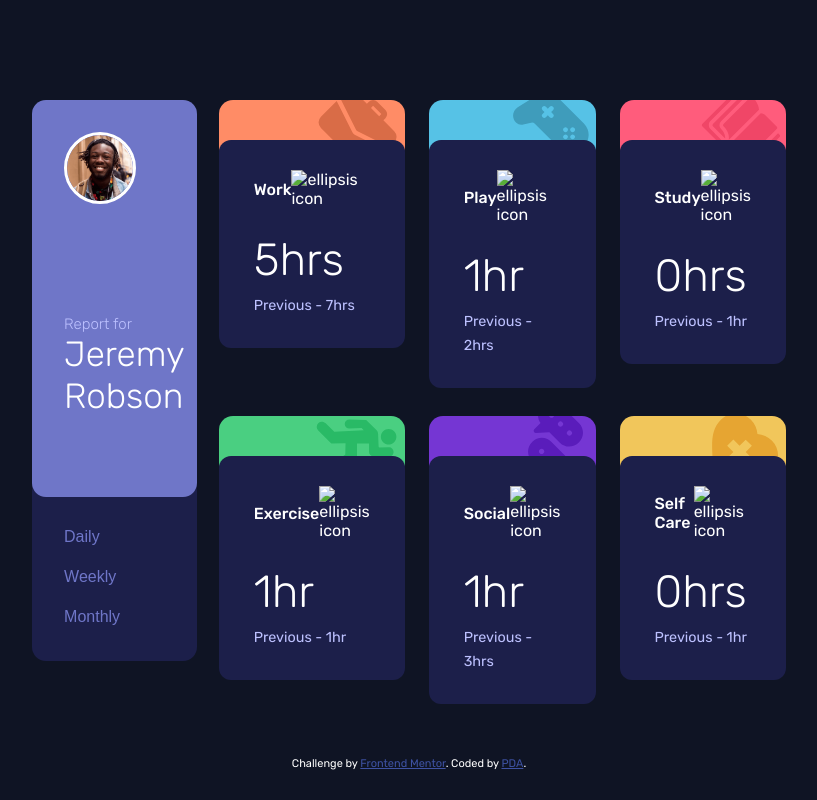
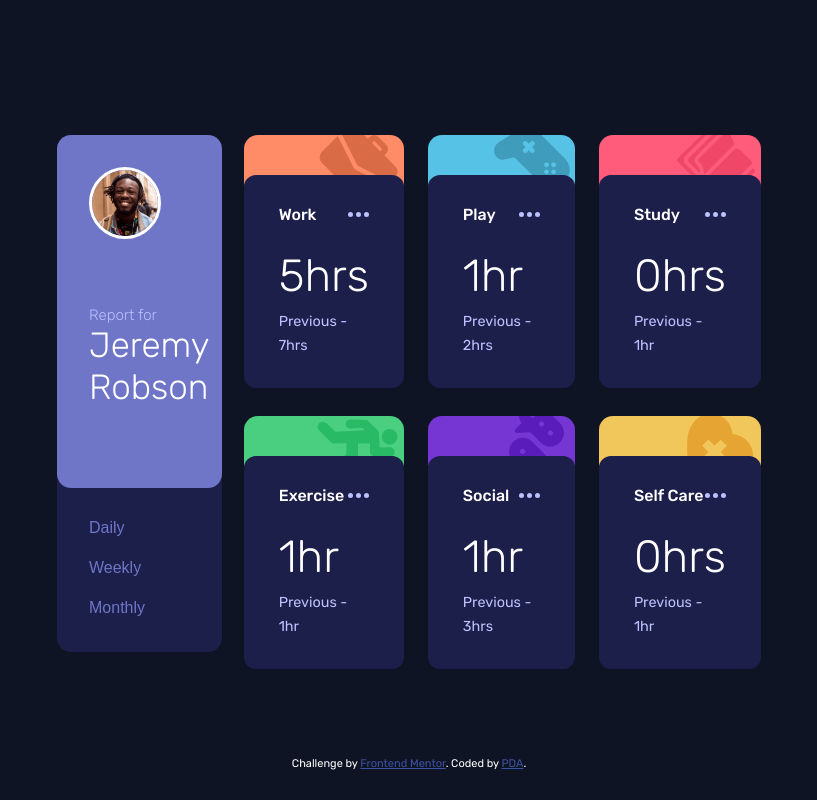
Before and after one commit to misspee007/time_tracking_dashboard, a plain HTML site: page index.html in a window 1280 px wide. Shown: the whole page, without its empty margins (231-1048 px from the left). Drawn offline with Linux system fonts and the light colour scheme; the site is published under a folder, as on GitHub Pages, so addresses that start at the root find nothing.

Commit message:
link edits

```diff
--- a/index.html
+++ b/index.html
@@ -8,7 +8,7 @@
       rel="icon"
       type="image/png"
       sizes="32x32"
-      href="./images/favicon-32x32.png"
+      href="images/favicon-32x32.png"
     />
 
     <link rel="stylesheet" href="style.css" />
@@ -19,7 +19,7 @@
     <div class="wrapper">
       <header>
         <div class="header-top">
-          <img src="./images/image-jeremy.png" alt="Jeremy Robson" />
+          <img src="images/image-jeremy.png" alt="Jeremy Robson" />
           <div class="title">
             <h1>Report for</h1>
             <h1>Jeremy Robson</h1>
@@ -38,7 +38,7 @@
           <div class="card-content">
             <div class="content-top">
               <h3 class="card-title">Work</h3>
-              <img src="/images/icon-ellipsis.svg" alt="ellipsis icon" />
+              <img src="images/icon-ellipsis.svg" alt="ellipsis icon" />
             </div>
             <div class="card-desc">
               <p class="present" id="currentWork"></p>
@@ -51,7 +51,7 @@
           <div class="card-content">
             <div class="content-top">
               <h3 class="card-title">Play</h3>
-              <img src="/images/icon-ellipsis.svg" alt="ellipsis icon" />
+              <img src="images/icon-ellipsis.svg" alt="ellipsis icon" />
             </div>
             <div class="card-desc">
               <p class="present" id="currentPlay"></p>
@@ -64,7 +64,7 @@
           <div class="card-content">
             <div class="content-top">
               <h3 class="card-title">Study</h3>
-              <img src="/images/icon-ellipsis.svg" alt="ellipsis icon" />
+              <img src="images/icon-ellipsis.svg" alt="ellipsis icon" />
             </div>
             <div class="card-desc">
               <p class="present" id="currentStudy"></p>
@@ -77,7 +77,7 @@
           <div class="card-content">
             <div class="content-top">
               <h3 class="card-title">Exercise</h3>
-              <img src="/images/icon-ellipsis.svg" alt="ellipsis icon" />
+              <img src="images/icon-ellipsis.svg" alt="ellipsis icon" />
             </div>
             <div class="card-desc">
               <p class="present" id="currentExercise"></p>
@@ -90,7 +90,7 @@
           <div class="card-content">
             <div class="content-top">
               <h3 class="card-title">Social</h3>
-              <img src="/images/icon-ellipsis.svg" alt="ellipsis icon" />
+              <img src="images/icon-ellipsis.svg" alt="ellipsis icon" />
             </div>
             <div class="card-desc">
               <p class="present" id="currentSocial"></p>
@@ -103,7 +103,7 @@
           <div class="card-content">
             <div class="content-top">
               <h3 class="card-title">Self Care</h3>
-              <img src="/images/icon-ellipsis.svg" alt="ellipsis icon" />
+              <img src="images/icon-ellipsis.svg" alt="ellipsis icon" />
             </div>
             <div class="card-desc">
               <p class="present" id="currentSelfcare"></p>
@@ -121,6 +121,6 @@
       >. Coded by <a href="#">PDA</a>.
     </footer>
 
-    <script src="./app.js" ></script>
+    <script src="app.js" ></script>
   </body>
 </html>
```
